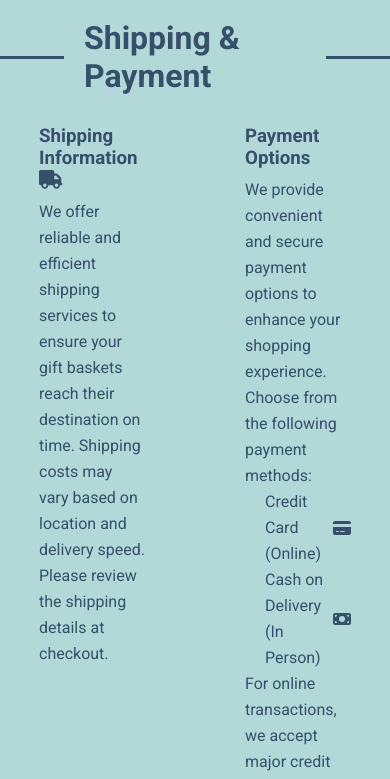
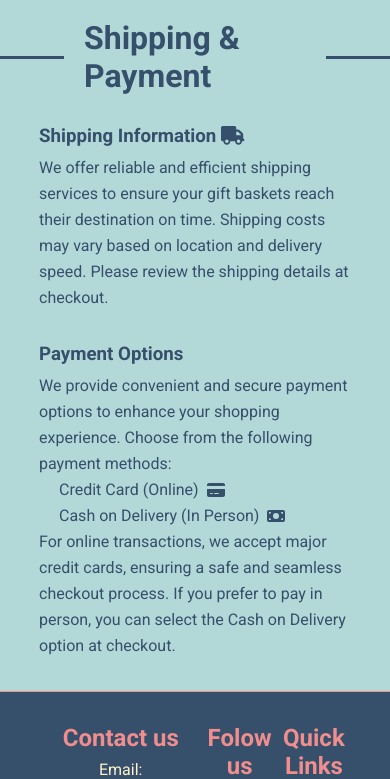
Before and after one commit to MilanJulinac42/gb-client, a Next.js app: page / in a window 390 px wide. Shown: the part 3380-4159 px from the top of the page. Built offline with nearby package versions, Linux system fonts and the light colour scheme.

Commit message:
gb-86 shipping is responsive now

```diff
--- a/layout/shipping/Shipping.module.scss
+++ b/layout/shipping/Shipping.module.scss
@@ -29,7 +29,14 @@
 
   .content {
     display: flex;
-    gap: 100px;
+    flex-direction: column;
+    gap: $extra-large-padding;
+
+    @include breakpoint("large") {
+      display: flex;
+      flex-direction: row;
+      gap: 100px;
+    }
   }
 
   .shipping,
```
